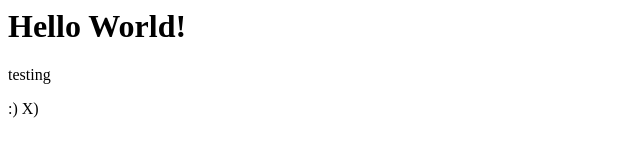
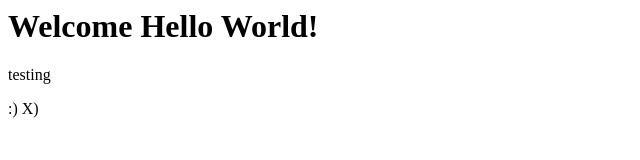
Before and after one commit to surymourya/sury-repo, a plain HTML site: page index.html in a window 1280 px wide. Shown: the whole page, without its empty margins (0-640 px from the left). Drawn offline with Linux system fonts and the light colour scheme.

Commit message:
changed text

```diff
--- a/index.html
+++ b/index.html
@@ -1,6 +1,6 @@
 <html>
 <body>
-	<h1>Hello World!</h1>
+	<h1>Welcome Hello World!</h1>
 	<p>testing</p>
 	<p> :) X) </p>
 </body>
```
